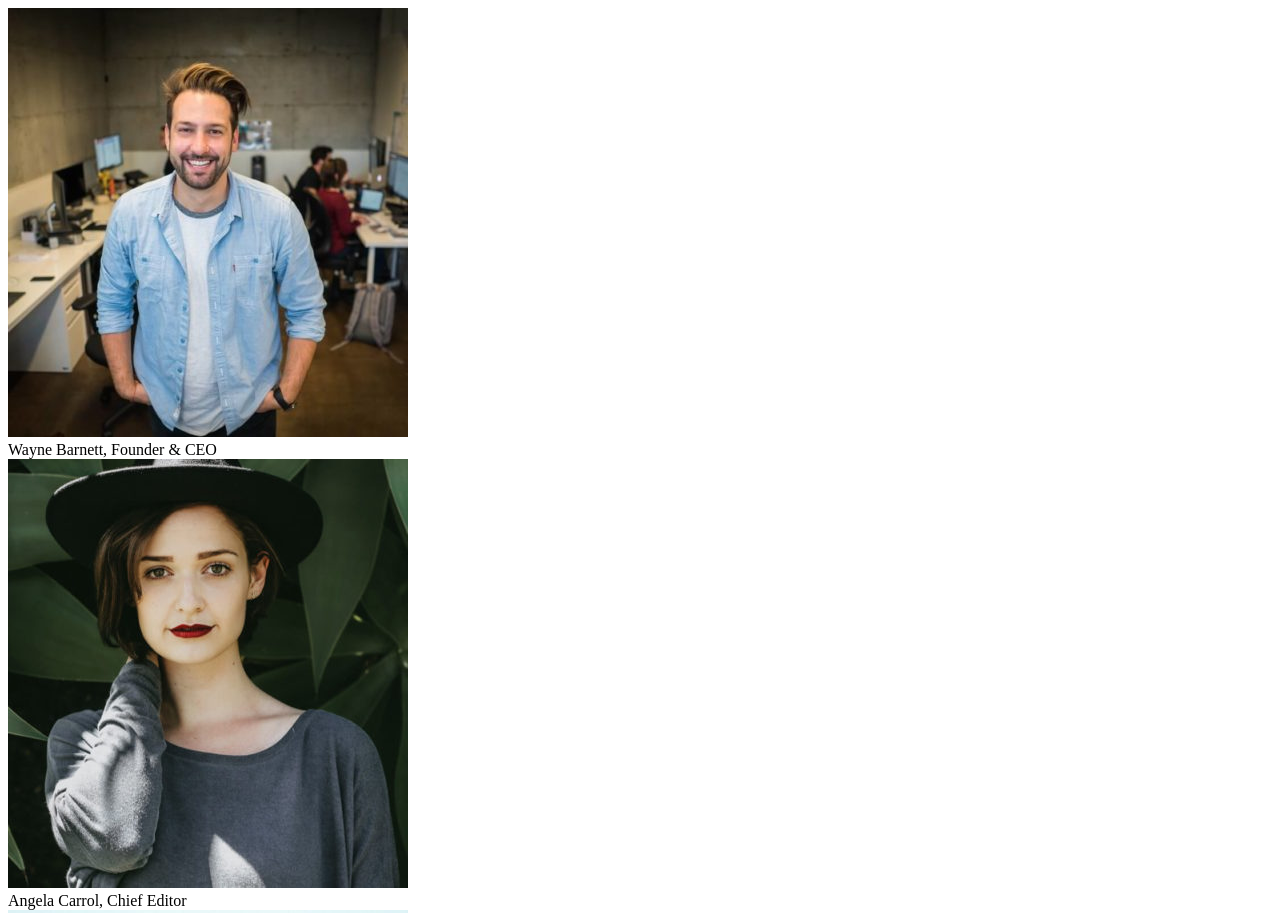
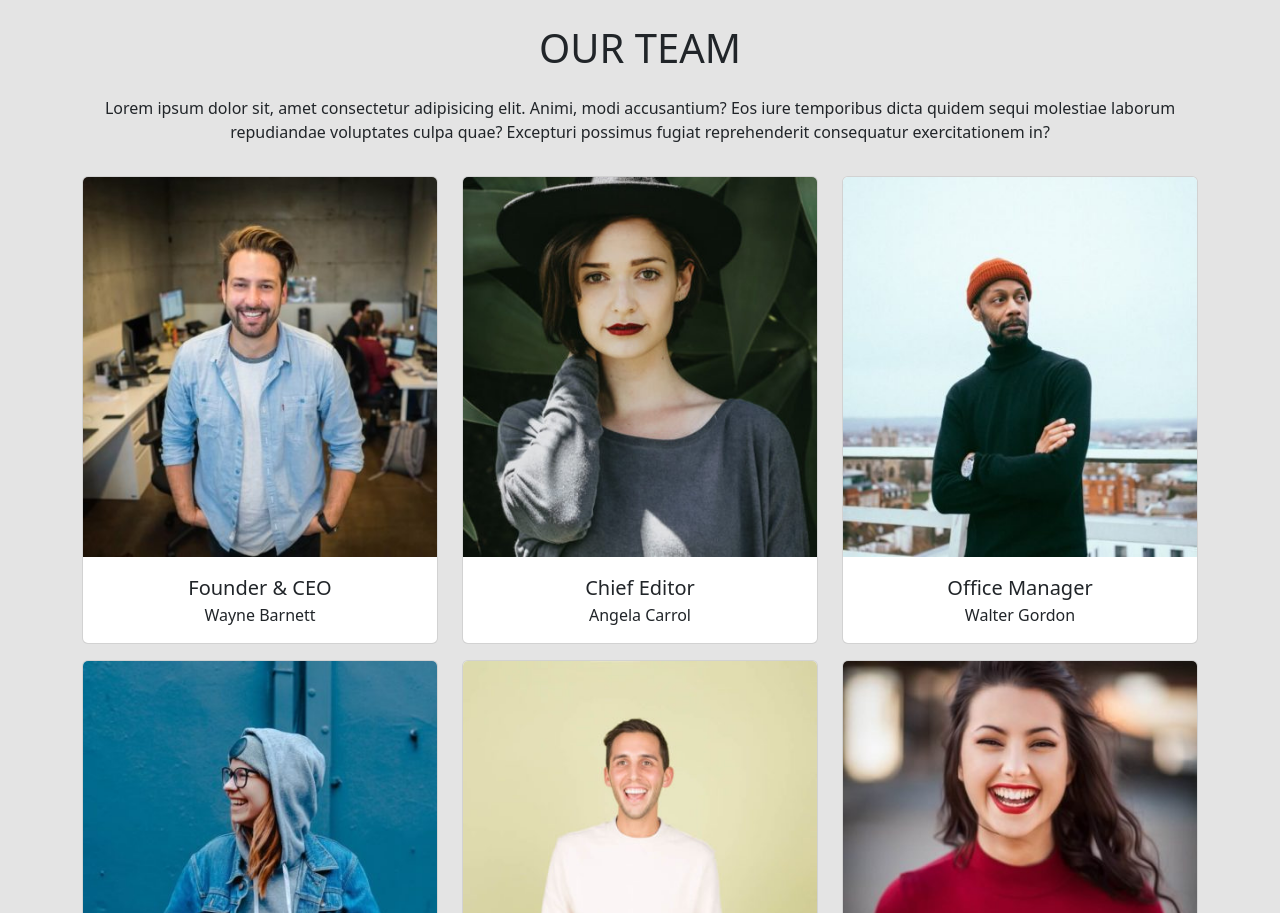
Before and after one commit to ceccobell/js-our-team, a plain HTML site: page bonus/index.html in a window 1280 px wide. Shown: the top 913 px of the page. Drawn offline with nearby package versions, Linux system fonts and the light colour scheme.

Commit message:
[UPD] bonus 2 done

```diff
--- /dev/null
+++ b/bonus/css/style.css
@@ -0,0 +1,3 @@
+body {
+    background-color: rgb(228, 228, 228);
+}
--- a/bonus/index.html
+++ b/bonus/index.html
@@ -3,11 +3,21 @@
 <head>
     <meta charset="UTF-8">
     <meta name="viewport" content="width=device-width, initial-scale=1.0">
+    <link href="https://cdn.jsdelivr.net/npm/bootstrap@5.3.3/dist/css/bootstrap.min.css" rel="stylesheet" integrity="sha384-QWTKZyjpPEjISv5WaRU9OFeRpok6YctnYmDr5pNlyT2bRjXh0JMhjY6hW+ALEwIH" crossorigin="anonymous">
+    <link rel="stylesheet" href="./css/style.css">
     <title>TEAM</title>
 </head>
 <body>
-    <div id="team">
+    <div class="container">
+        <div class="row">
+            <div class="col-12 text-center">
+                <h1 class="mt-4">OUR TEAM</h1>
+                <P class="mt-4">Lorem ipsum dolor sit, amet consectetur adipisicing elit. Animi, modi accusantium? Eos iure temporibus dicta quidem sequi molestiae laborum repudiandae voluptates culpa quae? Excepturi possimus fugiat reprehenderit consequatur exercitationem in?</P>
+            </div>
+        </div>
+        <div class="row" id="team">
 
+        </div>
     </div>
     <script src="./js/script.js"></script>
 </body>
--- a/bonus/js/script.js
+++ b/bonus/js/script.js
@@ -34,6 +34,13 @@ let team = [
 console.log(team)
 
 for (let i = 0; i < team.length; i++) {
-    document.getElementById("team").innerHTML += `<img src="${team[i].foto}" alt="">
-                                                  <div>${team[i].nome}, ${team[i].ruolo}</div>`
+    document.getElementById("team").innerHTML += `<div class="col-12 col-md-6 col-lg-4">
+                                                    <div class="card mt-3">
+                                                        <img src="${team[i].foto}" class="card-img-top">
+                                                        <div class="card-body text-center">
+                                                            <div class="card-text fs-5">${team[i].ruolo}</div>
+                                                            <div class="card-text fs-6">${team[i].nome}</div>
+                                                        </div>
+                                                    </div>
+                                                </div>`
 }
```
